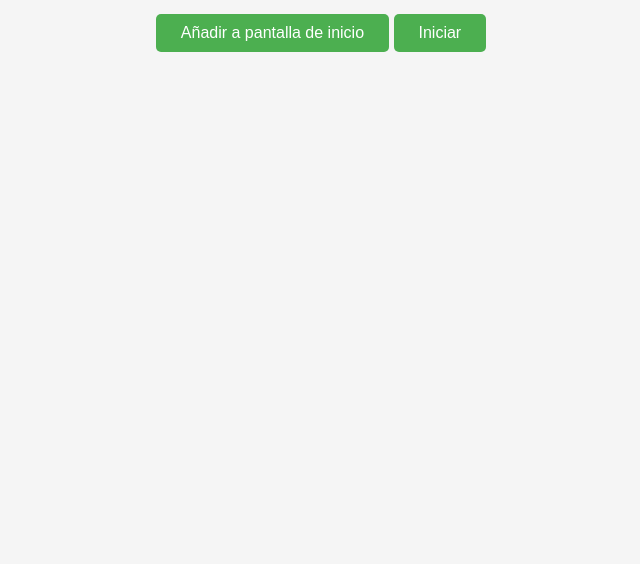
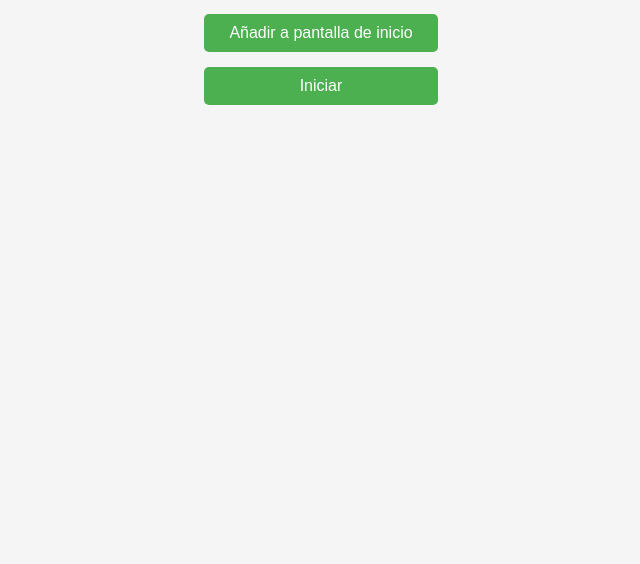
Before and after one commit to nawelfc/tvlibre, a plain HTML site: page index.html in a window 1280 px wide. Shown: the part 236-800 px from the top of the page, without its empty margins (319-959 px from the left). Drawn offline with Linux system fonts and the light colour scheme.

Commit message:
Update index.html

```diff
--- a/index.html
+++ b/index.html
@@ -10,7 +10,7 @@
     <div style="margin-top: 50px;">
         <img src="/logo.png" alt="Logo Televisión Libre" style="max-width: 200px; height: auto; display: block; margin: 0 auto;">
     </div>
-    <div style="margin-top: 30px;">
+    <div style="margin-top: 30px;display: inline-grid;">
         <button id="btn" style="padding: 10px 25px;font-size: 16px;background: #4CAF50;color: #fff;border: none;border-radius: 5px;cursor: pointer;margin-bottom: 15px;">
           Añadir a pantalla de inicio
         </button>
```
